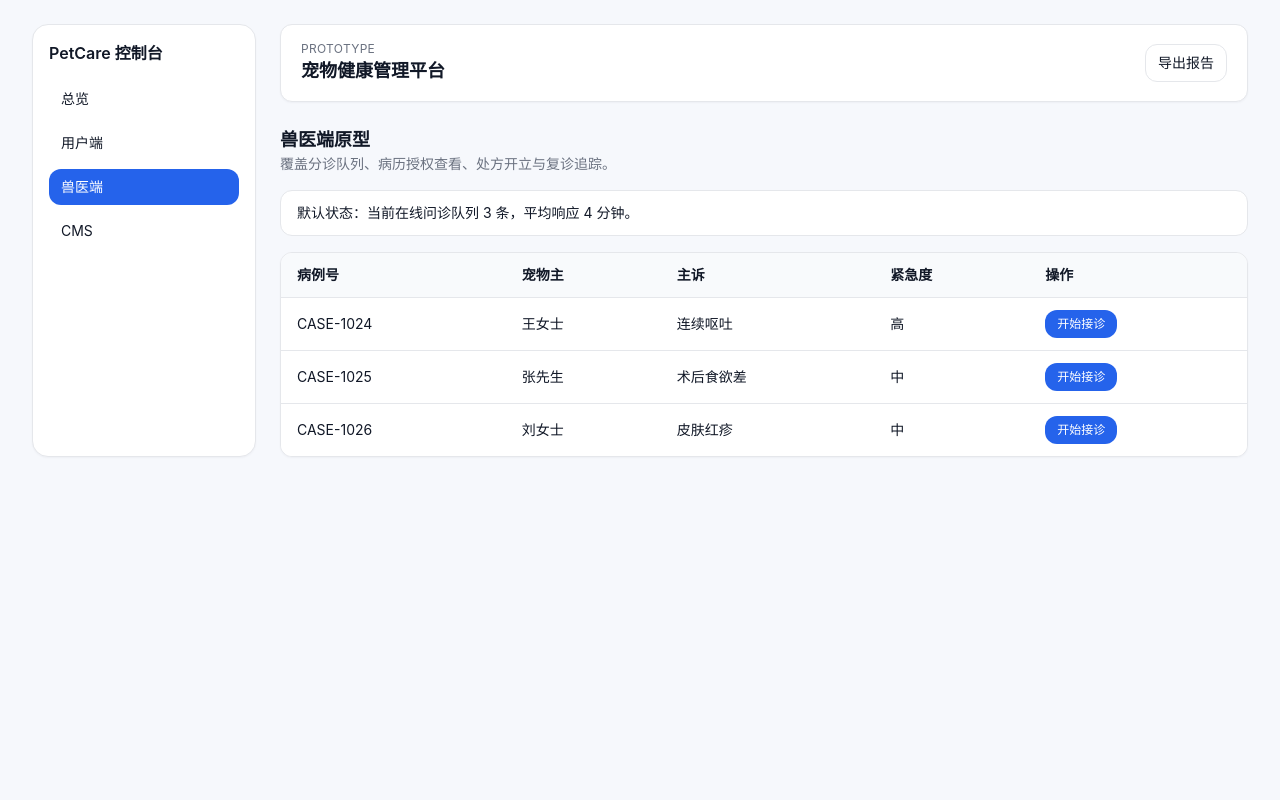
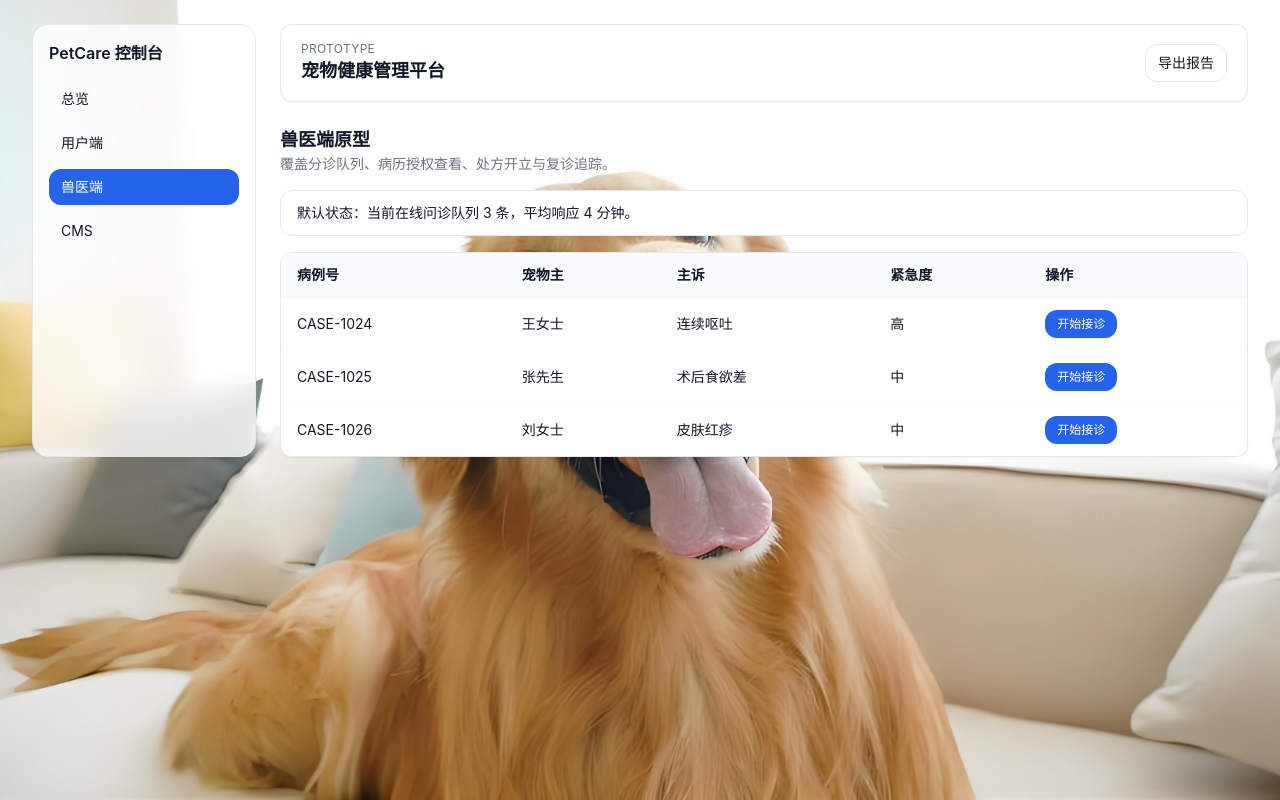
Before and after one commit to summer2hjp/Puppy-health-manager, a React (Vite) app: page /vet in a window 1280 px wide. Built offline with nearby package versions, Linux system fonts and the light colour scheme.

Commit message:
update branch

```diff
--- a/src/layout/AppShell.tsx
+++ b/src/layout/AppShell.tsx
@@ -9,9 +9,9 @@ const navItems = [
 
 export function AppShell() {
   return (
-    <div className="min-h-screen bg-brand-bg text-brand-text">
+    <div className="min-h-screen bg-brand-bg text-brand-text global-bg">
       <div className="mx-auto flex max-w-7xl gap-6 px-4 py-6 lg:px-8">
-        <aside className="hidden w-56 flex-shrink-0 rounded-lg border border-brand-border bg-white p-4 shadow-card md:block">
+        <aside className="hidden w-56 flex-shrink-0 rounded-lg border border-brand-border bg-white/80 backdrop-blur-md p-4 shadow-card md:block">
           <h1 className="mb-4 text-base font-semibold">PetCare 控制台</h1>
           <nav className="space-y-2" aria-label="主导航">
             {navItems.map((item) => (
@@ -33,12 +33,12 @@ export function AppShell() {
         </aside>
 
         <main id="main-content" className="min-w-0 flex-1 space-y-6">
-          <header className="card flex items-center justify-between px-5 py-4">
+          <header className="card glassmorphism flex items-center justify-between px-5 py-4">
             <div>
               <p className="text-xs uppercase tracking-wide text-brand-muted">Prototype</p>
               <h2 className="text-lg font-semibold">宠物健康管理平台</h2>
             </div>
-            <button className="focus-ring rounded-md border border-brand-border bg-white px-3 py-2 text-sm hover:bg-slate-50">
+            <button className="focus-ring rounded-md border border-brand-border bg-white/80 px-3 py-2 text-sm hover:bg-slate-50 backdrop-blur-sm">
               导出报告
             </button>
           </header>
--- a/src/pages/CmsPage.tsx
+++ b/src/pages/CmsPage.tsx
@@ -16,29 +16,29 @@ export function CmsPage() {
       <StatusBanner state="error" message="发现 1 条内容命中医疗敏感词，需要人工复审。" />
 
       <div className="grid gap-4 lg:grid-cols-3">
-        <article className="card p-4 lg:col-span-2">
+        <article className="card glassmorphism p-4 lg:col-span-2">
           <h4 className="font-medium">待处理稿件</h4>
           <ul className="mt-3 space-y-3">
             {submissions.map((item) => (
-              <li key={item.title} className="rounded-md border border-brand-border p-3 text-sm">
+              <li key={item.title} className="rounded-md border border-brand-border p-3 text-sm bg-white/40 backdrop-blur-sm">
                 <p className="font-medium">{item.title}</p>
                 <p className="text-brand-muted">作者：{item.author} · 状态：{item.status}</p>
               </li>
             ))}
           </ul>
         </article>
-        <article className="card p-4">
+        <article className="card glassmorphism p-4">
           <h4 className="font-medium">发布设置</h4>
           <div className="mt-3 space-y-2 text-sm">
             <label className="block">
               <span className="mb-1 block text-brand-muted">发布时间</span>
-              <input className="focus-ring w-full rounded-md border border-brand-border px-3 py-2" type="datetime-local" />
+              <input className="focus-ring w-full rounded-md border border-brand-border px-3 py-2 bg-white/60 backdrop-blur-sm" type="datetime-local" />
             </label>
             <label className="block">
               <span className="mb-1 block text-brand-muted">SEO 标题</span>
-              <input className="focus-ring w-full rounded-md border border-brand-border px-3 py-2" type="text" placeholder="输入页面 SEO 标题" />
+              <input className="focus-ring w-full rounded-md border border-brand-border px-3 py-2 bg-white/60 backdrop-blur-sm" type="text" placeholder="输入页面 SEO 标题" />
             </label>
-            <button className="focus-ring mt-2 w-full rounded-md bg-brand-primary px-3 py-2 text-sm font-medium text-white hover:bg-brand-primaryHover">
+            <button className="focus-ring mt-2 w-full rounded-md bg-brand-primary/90 px-3 py-2 text-sm font-medium text-white hover:bg-brand-primaryHover backdrop-blur-sm">
               保存并提交审核
             </button>
           </div>
--- a/src/pages/DashboardPage.tsx
+++ b/src/pages/DashboardPage.tsx
@@ -58,10 +58,10 @@ export function DashboardPage() {
   }, []);
 
   return (
-    <div className="min-h-screen bg-gray-50">
+    <div className="min-h-screen">
       <section className="space-y-4 p-4">
         {/* Hero Banner with Image - Full Width */}
-        <div className="relative overflow-hidden rounded-lg shadow-md">
+        <div className="relative overflow-hidden rounded-lg shadow-md glassmorphism">
           {heroImageSrc ? (
             <img
               src={heroImageSrc}
@@ -89,7 +89,7 @@ export function DashboardPage() {
           <MetricCard key={metric.title} {...metric} />
         ))}
       </div>
-      <article className="card p-4">
+      <article className="card glassmorphism p-4">
         <h4 className="font-medium">关键路径</h4>
         <ol className="mt-3 list-decimal space-y-2 pl-5 text-sm text-brand-muted">
           <li>用户登录后创建宠物档案并完成首条健康记录。</li>
--- a/src/pages/LoginPage.tsx
+++ b/src/pages/LoginPage.tsx
@@ -69,15 +69,18 @@ export function LoginPage() {
   }, []);
 
   return (
-    <main id="main-content" className="relative flex min-h-screen items-center justify-center overflow-hidden px-4">
-      {/* 背景图片 */}
+    <main id="main-content" className="relative flex min-h-screen items-center justify-center overflow-hidden px-4 global-bg">
+      {/* 背景图片层 - 使用磨玻璃效果遮罩 */}
       <div
         className={`absolute inset-0 bg-cover bg-center z-0 transition-opacity duration-500 ${bgLoaded ? 'opacity-100' : 'opacity-0'}`}
         style={{ backgroundImage: `url('${bgSrc}')` }}
         aria-hidden="true"
       />
 
-      <section className="relative z-10 w-full max-w-md rounded-lg border border-brand-border bg-white/95 backdrop-blur-sm p-6 shadow-popup">
+      {/* 磨玻璃效果遮罩层 */}
+      <div className="absolute inset-0 bg-black/20 backdrop-blur-sm z-0" aria-hidden="true" />
+
+      <section className="relative z-10 w-full max-w-md rounded-lg border border-white/30 glassmorphism p-6 shadow-popup">
         <header className="mb-5 flex flex-col items-center">
           {logoLoaded && logoSrc && (
             <img
--- a/src/pages/UserPortalPage.tsx
+++ b/src/pages/UserPortalPage.tsx
@@ -16,7 +16,7 @@ export function UserPortalPage() {
       <StatusBanner state="loading" message="正在同步宠物健康数据，请稍候。" />
 
       <div className="grid gap-4 lg:grid-cols-3">
-        <article className="card p-4 lg:col-span-2">
+        <article className="card glassmorphism p-4 lg:col-span-2">
           <h4 className="font-medium">即将到期提醒</h4>
           <ul className="mt-3 space-y-3">
             {records.map((item) => (
@@ -28,11 +28,11 @@ export function UserPortalPage() {
           </ul>
         </article>
 
-        <article className="card p-4">
+        <article className="card glassmorphism p-4">
           <h4 className="font-medium">快捷操作</h4>
           <div className="mt-3 grid gap-2">
             {['新建问诊', '上传体检报告', '体重记录', '进入社区'].map((action) => (
-              <button key={action} className="focus-ring rounded-md border border-brand-border px-3 py-2 text-left text-sm hover:bg-slate-50">
+              <button key={action} className="focus-ring rounded-md border border-brand-border px-3 py-2 text-left text-sm hover:bg-slate-50 backdrop-blur-sm bg-white/60">
                 {action}
               </button>
             ))}
--- a/src/pages/VetPortalPage.tsx
+++ b/src/pages/VetPortalPage.tsx
@@ -15,9 +15,9 @@ export function VetPortalPage() {
       </header>
       <StatusBanner state="default" message="当前在线问诊队列 3 条，平均响应 4 分钟。" />
 
-      <article className="card overflow-hidden">
+      <article className="card glassmorphism overflow-hidden">
         <table className="min-w-full divide-y divide-brand-border text-sm">
-          <thead className="bg-slate-50">
+          <thead className="bg-slate-50/80 backdrop-blur-sm">
             <tr>
               <th className="px-4 py-3 text-left">病例号</th>
               <th className="px-4 py-3 text-left">宠物主</th>
@@ -26,7 +26,7 @@ export function VetPortalPage() {
               <th className="px-4 py-3 text-left">操作</th>
             </tr>
           </thead>
-          <tbody className="divide-y divide-brand-border bg-white">
+          <tbody className="divide-y divide-brand-border bg-white/60 backdrop-blur-sm">
             {queue.map((row) => (
               <tr key={row.caseId}>
                 <td className="px-4 py-3">{row.caseId}</td>
@@ -34,7 +34,7 @@ export function VetPortalPage() {
                 <td className="px-4 py-3">{row.symptom}</td>
                 <td className="px-4 py-3">{row.level}</td>
                 <td className="px-4 py-3">
-                  <button className="focus-ring rounded-md bg-brand-primary px-3 py-1.5 text-xs font-medium text-white hover:bg-brand-primaryHover">
+                  <button className="focus-ring rounded-md bg-brand-primary px-3 py-1.5 text-xs font-medium text-white hover:bg-brand-primaryHover backdrop-blur-sm">
                     开始接诊
                   </button>
                 </td>
--- a/src/styles.css
+++ b/src/styles.css
@@ -10,6 +10,23 @@
 
 body {
   margin: 0;
+}
+
+/* 全局背景样式 - 用于所有页面 */
+.global-bg {
+  background-image: url('/images/dashboard/dashboard-hero.jpg');
+  background-size: cover;
+  background-position: center;
+  background-repeat: no-repeat;
+  background-attachment: fixed;
+}
+
+/* 磨玻璃效果类 */
+.glassmorphism {
+  background: rgba(255, 255, 255, 0.15);
+  backdrop-filter: blur(12px);
+  -webkit-backdrop-filter: blur(12px);
+  border: 1px solid rgba(255, 255, 255, 0.3);
 }
 
 .focus-ring {
```
Also changed, not shown: 2 other files (tests, documents, lock files or other folders).
